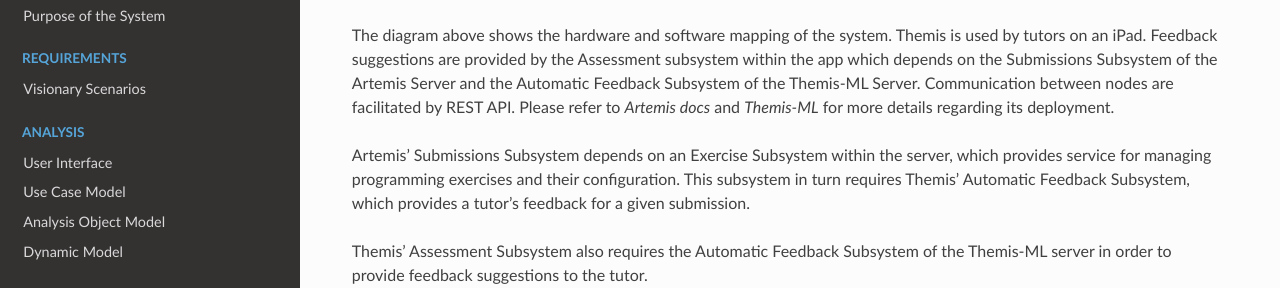
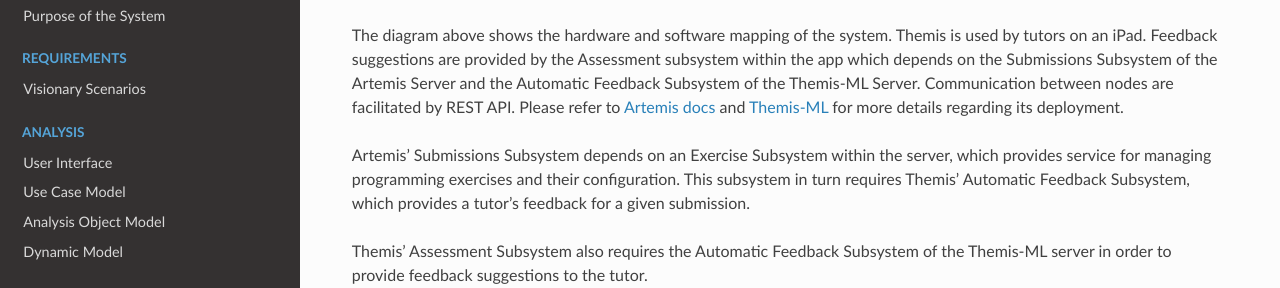
Before and after one commit to ls1intum/Themis, a Sphinx documentation site: the page built from docs/system/hw-sw-mapping.rst, in a window 1280 px wide. Shown: the part 136-424 px from the top of the page. Built offline with Sphinx 7.4.7 and the Read the Docs theme 2.0.0, drawn with Linux system fonts in a browser that asks for light colours.

Commit message:
fixed link

```diff
--- a/docs/system/hw-sw-mapping.rst
+++ b/docs/system/hw-sw-mapping.rst
@@ -5,7 +5,7 @@ The diagram above shows the hardware and software mapping of the system.
 Themis is used by tutors on an iPad. Feedback suggestions are provided by the Assessment subsystem within the app which depends
 on the Submissions Subsystem of the Artemis Server and the Automatic Feedback Subsystem of the Themis-ML Server.
 Communication between nodes are facilitated by REST API.
-Please refer to `Artemis docs` and `Themis-ML` for more details regarding its deployment.
+Please refer to `Artemis docs`_ and `Themis-ML`_ for more details regarding its deployment.
 
 Artemis' Submissions Subsystem depends on an Exercise Subsystem within the server,
 which provides service for managing programming exercises and their configuration.
```
